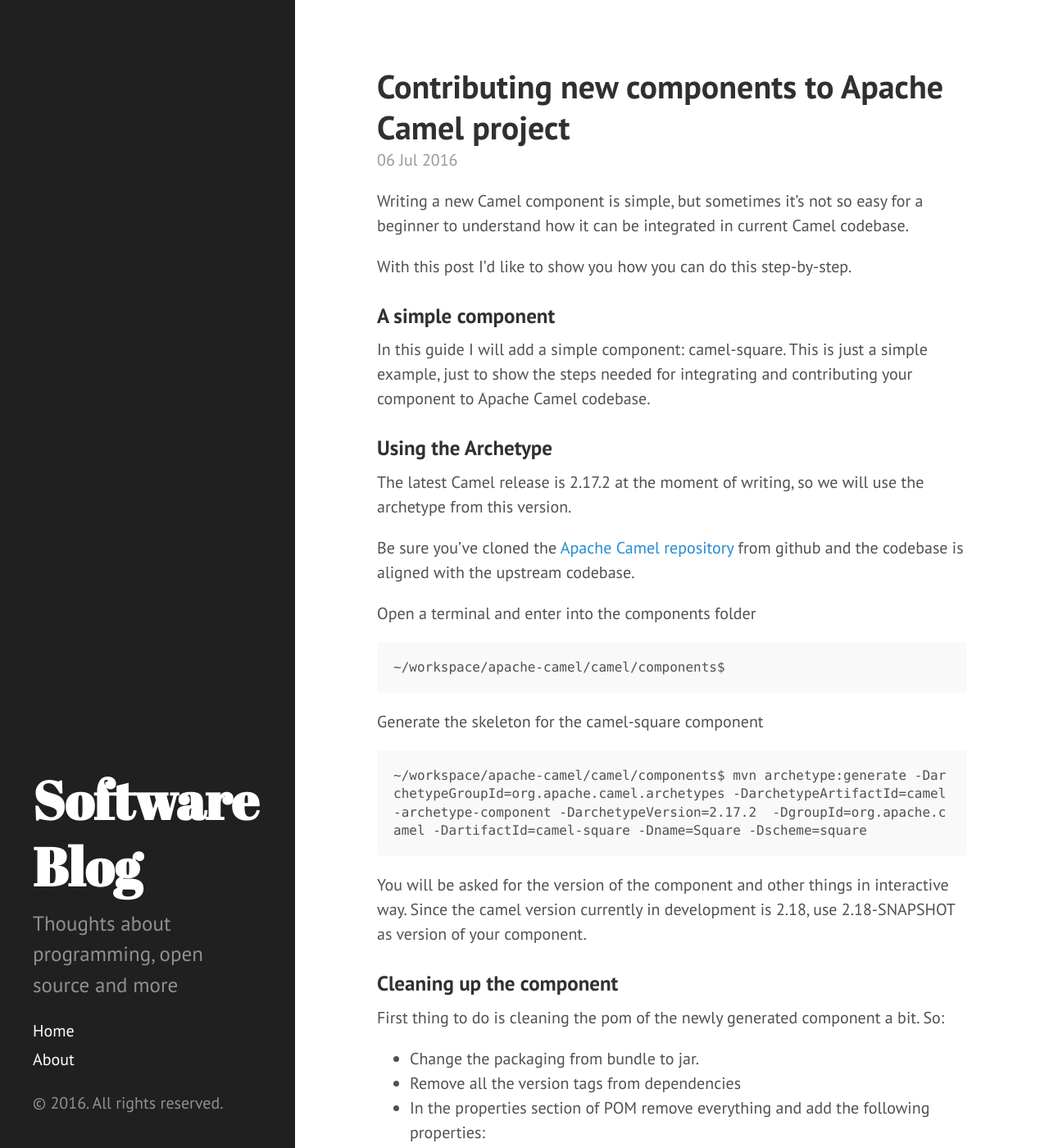
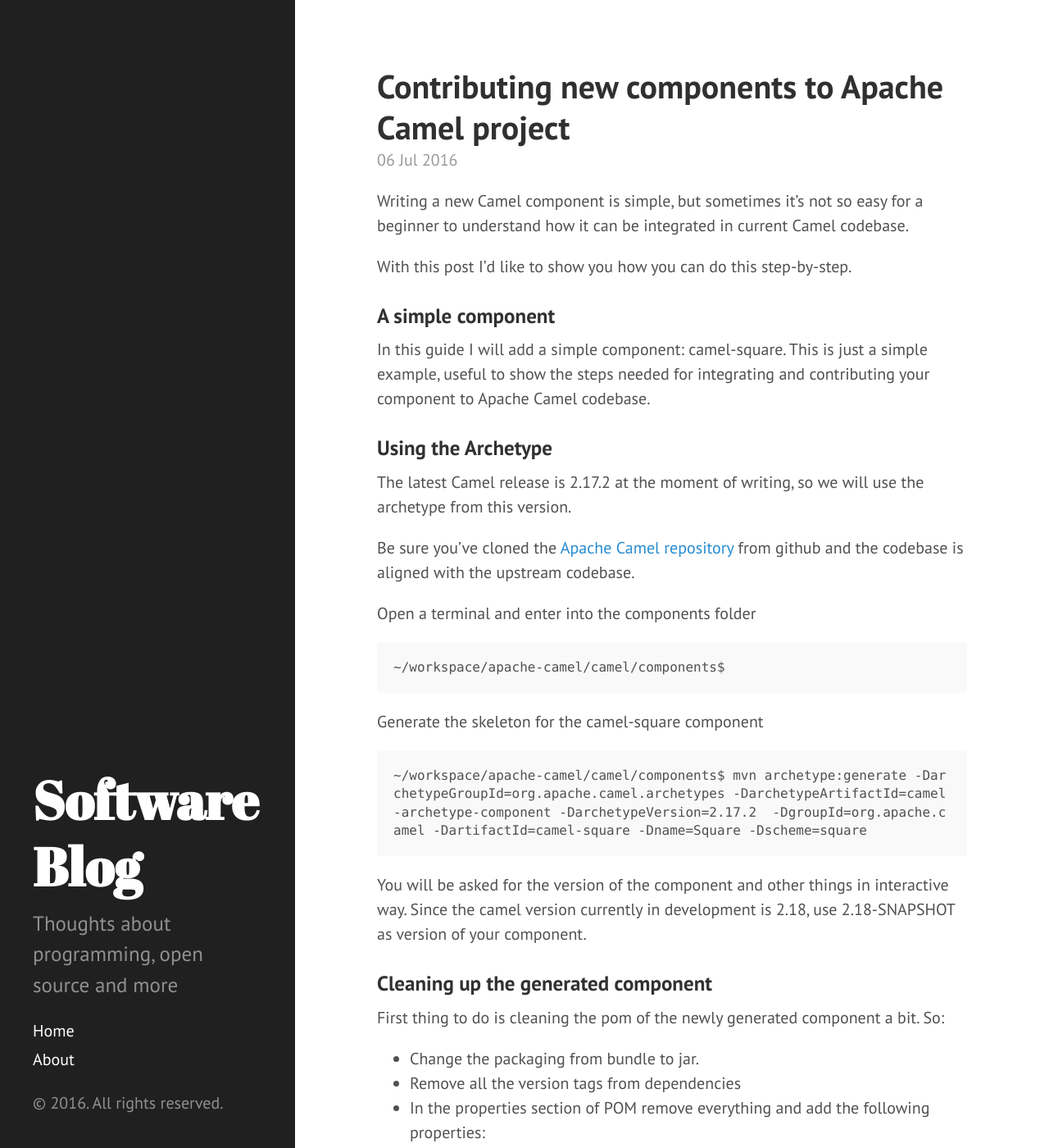
Before and after one commit to oscerd/oscerd.github.io, a Jekyll site: the page built from _posts/2016-07-06-contributing-camel-components.md, in a window 1280 px wide and 1400 px high. Shown: the whole window at 82% size. Built offline with Jekyll 4.4.1, drawn with Linux system fonts in a browser that asks for light colours; Markdown is read by kramdown in place of the engine named in the settings; comment, search, counter and statistics services are not loaded.

Commit message:
Minor fixes

```diff
--- a/_posts/2016-07-06-contributing-camel-components.md
+++ b/_posts/2016-07-06-contributing-camel-components.md
@@ -9,7 +9,7 @@
 
 ### A simple component
 
-In this guide I will add a simple component: camel-square. This is just a simple example, just to show the steps needed for integrating and contributing your component to Apache Camel codebase.
+In this guide I will add a simple component: camel-square. This is just a simple example, useful to show the steps needed for integrating and contributing your component to Apache Camel codebase.
 
 ### Using the Archetype
 
@@ -31,7 +31,7 @@
 
 You will be asked for the version of the component and other things in interactive way. Since the camel version currently in development is 2.18, use 2.18-SNAPSHOT as version of your component.
 
-### Cleaning up the component
+### Cleaning up the generated component
 
 First thing to do is cleaning the pom of the newly generated component a bit. So:
 
```
